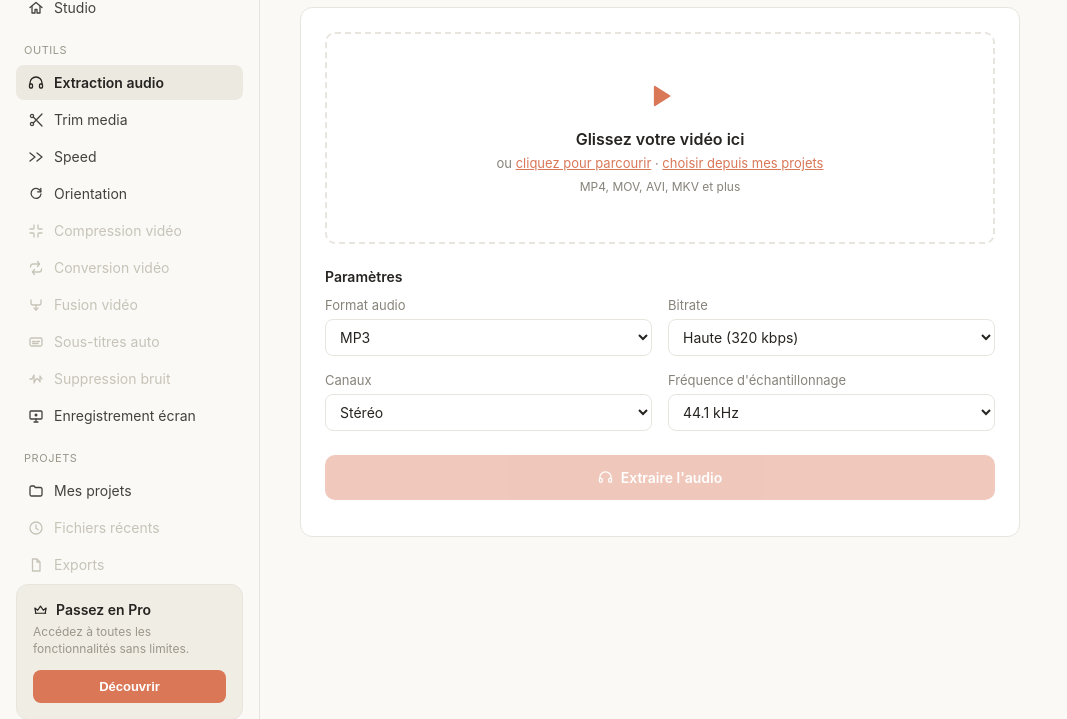
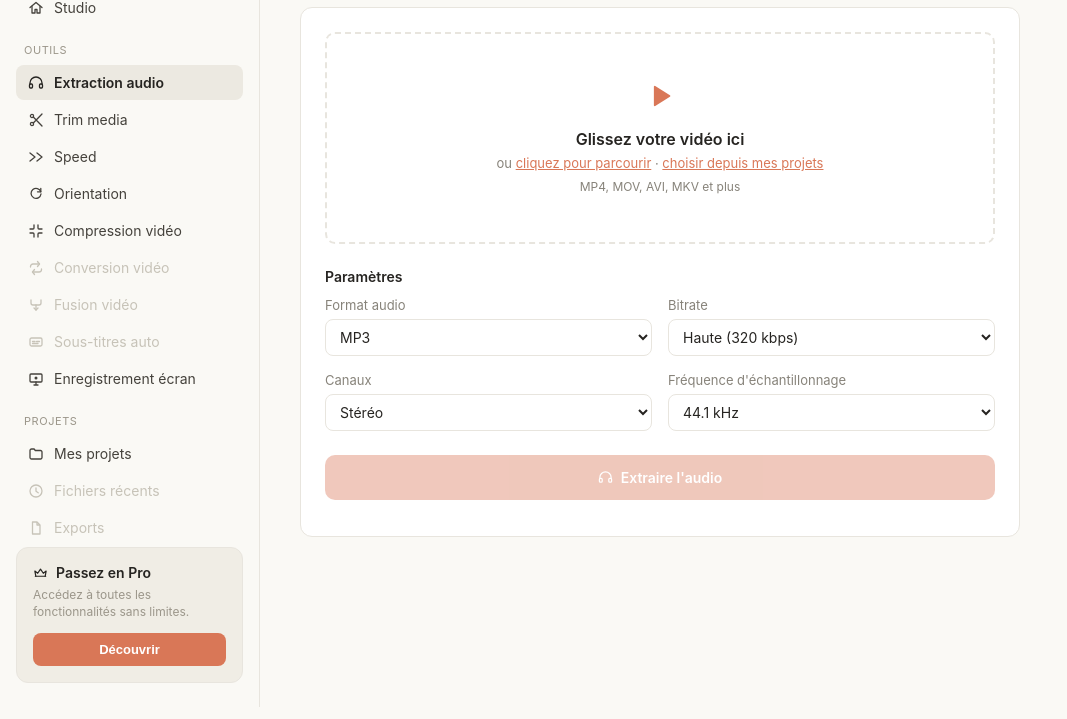
Before and after one commit to FabrichJean/Stone-Studio, a FastAPI app: page / in a window 1280 px wide. Shown: the part 108-827 px from the top of the page, without its empty margins (0-1067 px from the left). Run offline with FastAPI, Linux system fonts and the light colour scheme.

Commit message:
Enable compress media nav link and stage noise removal link
Update base.html navigation: replace the disabled compress media nav item with an active link to /compress now that the tool is available. Comment out the noise removal nav item as a placeholder until that tool is fully ready for release.

```diff
--- a/webapp/templates/base.html
+++ b/webapp/templates/base.html
@@ -44,7 +44,7 @@
         <span class="icon"><svg width="16" height="16" viewBox="0 0 16 16" fill="none" stroke="currentColor" stroke-width="1.3" stroke-linecap="round" stroke-linejoin="round"><path d="M12.8 5.8A5 5 0 1 0 13 8"/><path d="M12.8 2.5v3.3h-3.3"/></svg></span>
         Orientation
       </a>
-      <a class="nav-item disabled" href="#">
+      <a class="nav-item {{ 'active' if active_tool == 'compress_media' else '' }}" href="/compress">
         <span class="icon"><svg width="16" height="16" viewBox="0 0 16 16" fill="none" stroke="currentColor" stroke-width="1.3" stroke-linecap="round" stroke-linejoin="round"><path d="M6 2v3a1 1 0 0 1-1 1H2M10 2v3a1 1 0 0 0 1 1h3M6 14v-3a1 1 0 0 0-1-1H2M10 14v-3a1 1 0 0 1 1-1h3"/></svg></span>
         Compression vidéo
       </a>
@@ -60,10 +60,10 @@
         <span class="icon"><svg width="16" height="16" viewBox="0 0 16 16" fill="none" stroke="currentColor" stroke-width="1.3" stroke-linecap="round" stroke-linejoin="round"><rect x="2" y="4" width="12" height="8" rx="1.5"/><path d="M4.5 7.5h2.5M8.5 7.5h3M4.5 9.5h5.5"/></svg></span>
         Sous-titres auto
       </a>
-      <a class="nav-item disabled" href="#">
+      <!-- <a class="nav-item {{ 'active' if active_tool == 'noise_removal' else '' }}" href="/noise-removal">
         <span class="icon"><svg width="16" height="16" viewBox="0 0 16 16" fill="none" stroke="currentColor" stroke-width="1.3" stroke-linecap="round" stroke-linejoin="round"><path d="M2 8h2l2-4v8l2-4h2l2 3v-6l2 3"/></svg></span>
         Suppression bruit
-      </a>
+      </a> -->
       <a class="nav-item {{ 'active' if active_tool == 'screen_record' else '' }}" href="/record">
         <span class="icon"><svg width="16" height="16" viewBox="0 0 16 16" fill="none" stroke="currentColor" stroke-width="1.3" stroke-linecap="round" stroke-linejoin="round"><rect x="2" y="3" width="12" height="8" rx="1"/><path d="M6 14h4M8 11v3"/><circle cx="8" cy="7" r="1.5" fill="currentColor" stroke="none"/></svg></span>
         Enregistrement écran
```
